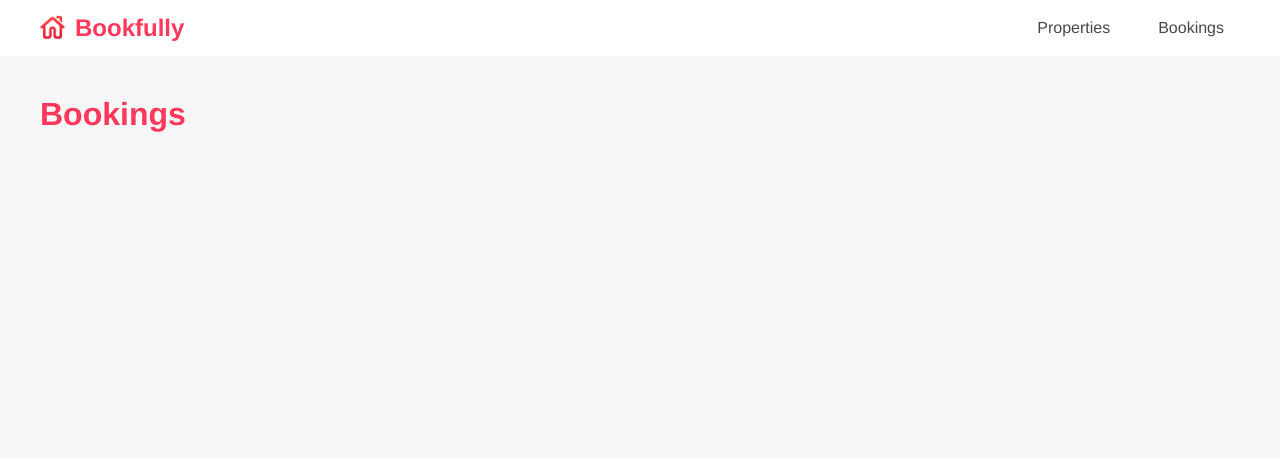
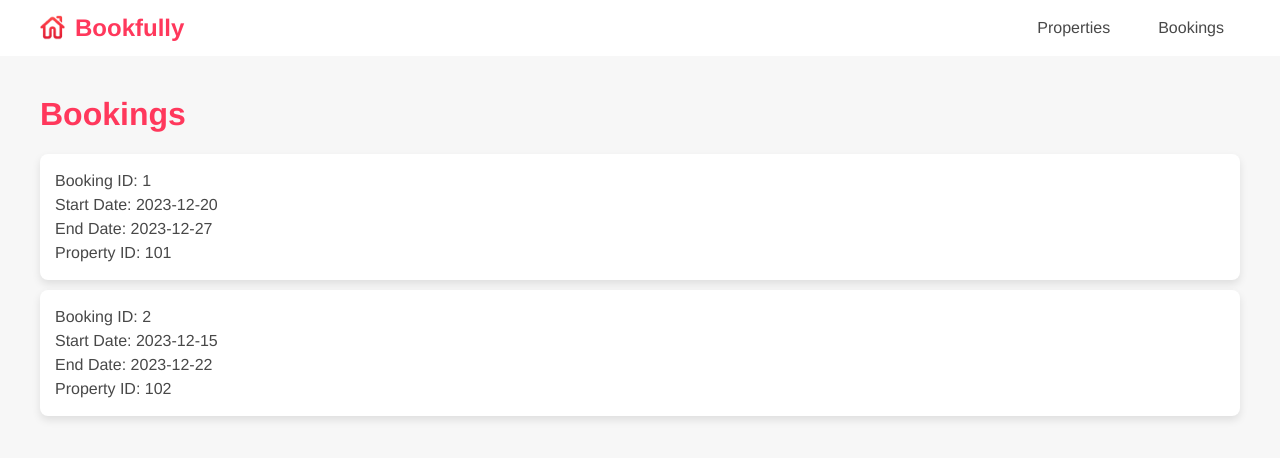
Before and after one commit to eduramme/bookfully, a React (Vite) app: page /bookings in a window 1280 px wide. Shown: the top 458 px of the page. Built offline with nearby package versions, Linux system fonts and the light colour scheme.

Commit message:
create bookings page

```diff
--- a/src/pages/BookingsPage.tsx
+++ b/src/pages/BookingsPage.tsx
@@ -1,13 +1,80 @@
 import { PageContainer } from "../components/PageContainer";
 import { PageHeader } from "../components/PageHeader";
 import { PageTitle } from "../components/PageTitle";
+import styled from "styled-components";
 
-const BookingsPage = () => {
+interface Booking {
+  id: number;
+  startDate: string; // ISO date string format (e.g., "2023-01-01")
+  endDate: string;
+  propertyId: number;
+}
+
+const bookings: Booking[] = [
+  {
+    id: 1,
+    startDate: "2023-12-20",
+    endDate: "2023-12-27",
+    propertyId: 101,
+  },
+  {
+    id: 2,
+    startDate: "2023-12-15",
+    endDate: "2023-12-22",
+    propertyId: 102,
+  },
+];
+
+const BookingList = styled.ul`
+  list-style: none;
+  padding: 0;
+  margin: 0;
+`;
+
+const BookingCard = styled.li`
+  background-color: white;
+  margin-bottom: 10px;
+  padding: 15px;
+  border-radius: 8px;
+  box-shadow: 0 4px 8px rgba(0, 0, 0, 0.1);
+  transition: transform 0.2s, box-shadow 0.2s;
+
+  &:hover {
+    transform: translateY(-5px);
+    box-shadow: 0 6px 12px rgba(0, 0, 0, 0.15);
+    cursor: pointer;
+  }
+`;
+
+const BookingInfo = styled.div`
+  /* Add styles for your booking info such as layout, spacing, typography */
+`;
+
+const BookingsPage: React.FC = () => {
+  const handleBookingClick = (bookingId: number) => {
+    console.log("Clicked booking with ID:", bookingId);
+  };
+
   return (
     <PageContainer>
       <PageHeader>
         <PageTitle>Bookings</PageTitle>
       </PageHeader>
+      <BookingList>
+        {bookings.map((booking) => (
+          <BookingCard
+            key={booking.id}
+            onClick={() => handleBookingClick(booking.id)}
+          >
+            <BookingInfo>
+              <div>Booking ID: {booking.id}</div>
+              <div>Start Date: {booking.startDate}</div>
+              <div>End Date: {booking.endDate}</div>
+              <div>Property ID: {booking.propertyId}</div>
+            </BookingInfo>
+          </BookingCard>
+        ))}
+      </BookingList>
     </PageContainer>
   );
 };
--- a/src/pages/PropertiesPage.tsx
+++ b/src/pages/PropertiesPage.tsx
@@ -37,7 +37,7 @@ const BookingDate = styled.div`
 `;
 
 // Sample data for bookings
-const bookings = [
+const properties = [
   { id: 1, name: "Ocean View Apartment", date: "2023-12-24" },
   { id: 2, name: "Cozy Mountain Cabin", date: "2023-12-25" },
   { id: 3, name: "Safe House Apartment", date: "2023-12-25" },
@@ -50,7 +50,7 @@ function PropertiesPage() {
         <PageTitle>Properties</PageTitle>
       </PageHeader>
       <BookingGrid>
-        {bookings.map((booking) => (
+        {properties.map((booking) => (
           <BookingCard key={booking.id}>
             <BookingInfo>
               <BookingName>{booking.name}</BookingName>
```
